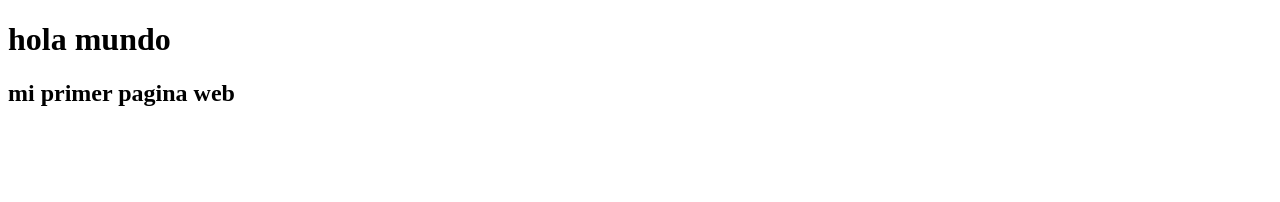
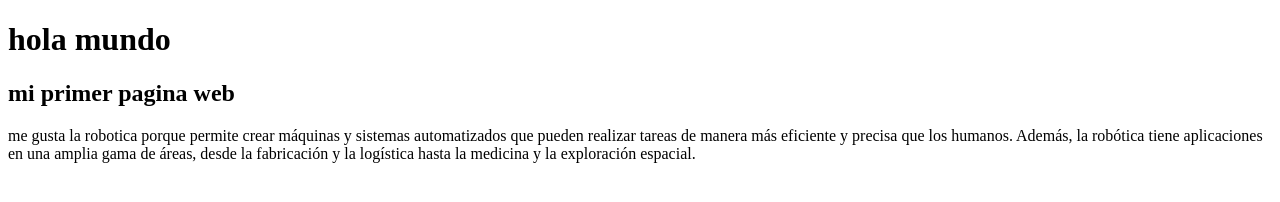
Before and after one commit to Engelsek/SeminarioGit_Github, a plain HTML site: page index.html in a window 1280 px wide. Drawn offline with Linux system fonts and the light colour scheme.

Commit message:
agregue mi descripcion personal

```diff
--- a/index.html
+++ b/index.html
@@ -15,6 +15,9 @@
 </head>
 <h1>hola mundo</h1>
 <h2>mi primer pagina web </h2>
+<p>me gusta la robotica porque permite crear máquinas y sistemas automatizados que pueden realizar tareas
+   de manera más eficiente y precisa que los humanos. Además, la robótica tiene aplicaciones
+   en una amplia gama de áreas, desde la fabricación y la logística hasta la medicina y la exploración espacial. </p>
 <body>
 
 
```
